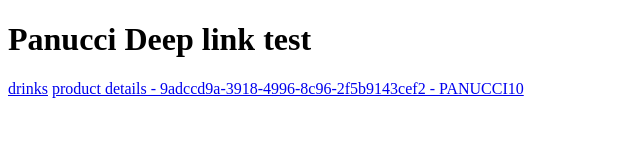
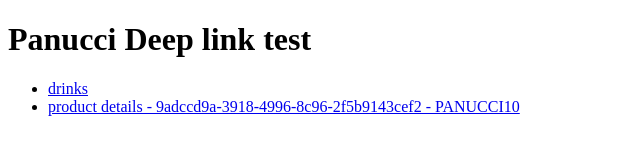
Before and after one commit to alexfelipe/alexfelipe.github.io, a plain HTML site: page index.html in a window 1280 px wide. Shown: the whole page, without its empty margins (0-640 px from the left). Drawn offline with Linux system fonts and the light colour scheme.

Commit message:
Update index.html

```diff
--- a/index.html
+++ b/index.html
@@ -8,7 +8,9 @@
 </head>
 <body>
     <h1>Panucci Deep link test</h1>
-    <a href="alura://panucci.com.br/drinks">drinks</a>
-    <a href="alura://panucci.com.br/productDetails/9adccd9a-3918-4996-8c96-2f5b9143cef2\?promoCode=PANUCCI10">product details - 9adccd9a-3918-4996-8c96-2f5b9143cef2 - PANUCCI10</a>
+    <ul>
+        <li><a href="alura://panucci.com.br/drinks">drinks</a></li>
+        <li><a href="alura://panucci.com.br/productDetails/9adccd9a-3918-4996-8c96-2f5b9143cef2\?promoCode=PANUCCI10">product details - 9adccd9a-3918-4996-8c96-2f5b9143cef2 - PANUCCI10</a></li>
+    </ul>
 </body>
 </html>
```
